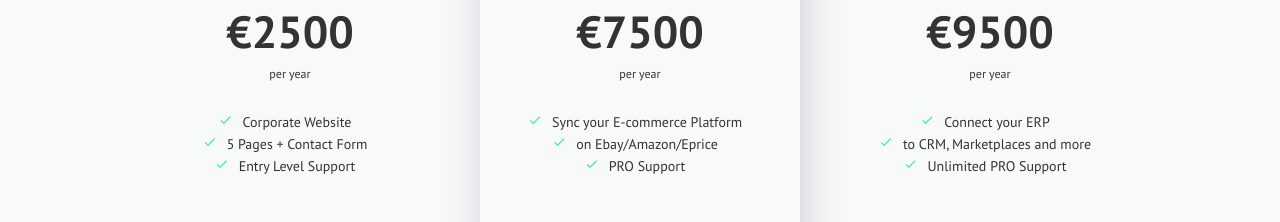
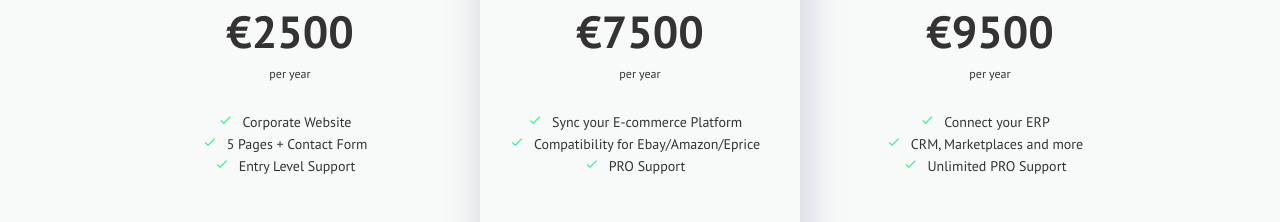
Before and after one commit to gymia-demux/SAcorporate, a plain HTML site: page index.html in a window 1280 px wide. Shown: the part 2661-2883 px from the top of the page. Drawn offline with nearby package versions, Linux system fonts and the light colour scheme.

Commit message:
Update index.html

```diff
--- a/index.html
+++ b/index.html
@@ -177,7 +177,7 @@
                 <h5 class="monthly">per year</h5>
                 <ul class="plan-features">
                     <li>Sync your E-commerce Platform</li>
-                    <li>on Ebay/Amazon/Eprice</li>
+                    <li>Compatibility for Ebay/Amazon/Eprice</li>
                     <li>PRO Support</li>
                 </ul>
                 <div class="plan-price-div text-center">
@@ -197,7 +197,7 @@
                 <h5 class="monthly">per year</h5>
                 <ul class="plan-features">
                     <li>Connect your ERP</li>
-                    <li>to CRM, Marketplaces and more</li>
+                    <li>CRM, Marketplaces and more</li>
                     <li>Unlimited PRO Support</li>
                 </ul>
                 <div class="plan-price-div text-center">
```
